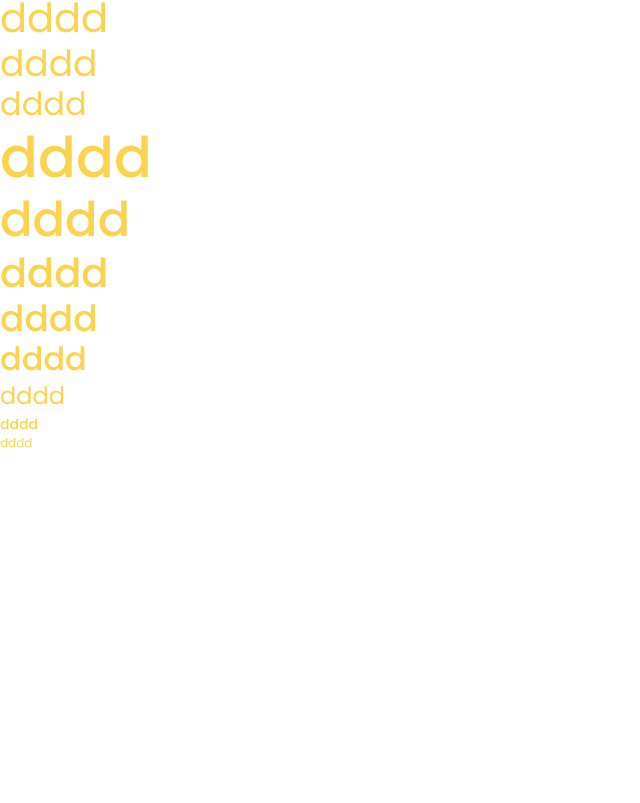
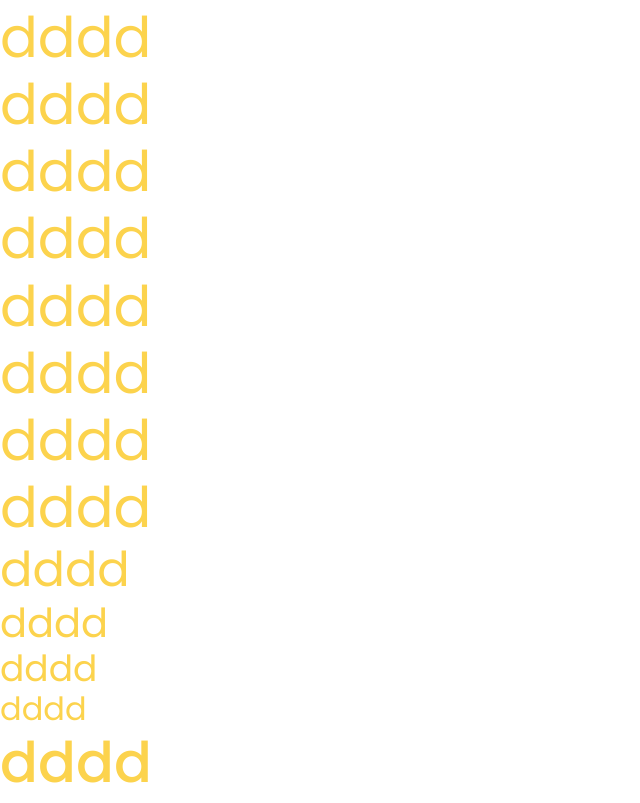
Before and after one commit to DawidRoguziak/bazar, a Nuxt app: page / in a window 1280 px wide. Shown: the part 257-1060 px from the top of the page, without its empty margins (0-640 px from the left). Before the commit the page ends 800 px from the top, so only its background shows below. Built offline with nearby package versions, Linux system fonts and the light colour scheme.

Commit message:
configure eslint

```diff
--- a/assets/main.css
+++ b/assets/main.css
@@ -95,7 +95,7 @@
     }
 
     @font-face {
-    font-family: "Poppins", sans-serif;
+        font-family: "Poppins";
         font-weight: 700;
         src: url("/fonts/Poppins-Bold.woff2") format("woff2");
     }
@@ -103,6 +103,7 @@
     * {
         @apply border-border;
     }
+
     body {
         @apply bg-background text-foreground;
     }
@@ -111,5 +112,4 @@
 
 body {
     font-family: "Poppins", sans-serif;
-  font-weight:300;
 }
--- a/components/ui/button/Button.vue
+++ b/components/ui/button/Button.vue
@@ -1,8 +1,8 @@
 <script setup lang="ts">
-import type { HTMLAttributes } from 'vue'
-import { Primitive, type PrimitiveProps } from 'radix-vue'
-import { type ButtonVariants, buttonVariants } from '.'
-import { cn } from '@/lib/utils'
+import type {HTMLAttributes} from 'vue'
+import {Primitive, type PrimitiveProps} from 'radix-vue'
+import {type ButtonVariants, buttonVariants} from '.'
+import {cn} from '@/lib/utils'
 
 interface Props extends PrimitiveProps {
   variant?: ButtonVariants['variant']
@@ -12,15 +12,18 @@ interface Props extends PrimitiveProps {
 
 const props = withDefaults(defineProps<Props>(), {
   as: 'button',
+  size: 'default',
+  class: '',
+  variant: 'default'
 })
 </script>
 
 <template>
   <Primitive
-    :as="as"
-    :as-child="asChild"
-    :class="cn(buttonVariants({ variant, size }), props.class)"
+      :as="as"
+      :as-child="asChild"
+      :class="cn(buttonVariants({ variant, size }), props.class)"
   >
-    <slot />
+    <slot/>
   </Primitive>
 </template>
--- a/layouts/defaunt.vue
+++ b/layouts/defaunt.vue
@@ -3,5 +3,7 @@
 </script>
 
 <template>
-  <slot></slot>
+  <div >
+  <slot/>
+  </div>
 </template>
--- a/package.json
+++ b/package.json
@@ -7,7 +7,9 @@
     "dev": "nuxt dev",
     "generate": "nuxt generate",
     "preview": "nuxt preview",
-    "postinstall": "nuxt prepare"
+    "postinstall": "nuxt prepare",
+    "lint": "eslint .",
+    "lint:fix": "eslint . --fix"
   },
   "dependencies": {
     "@nuxt/eslint": "^0.3.8",
--- a/pages/index.vue
+++ b/pages/index.vue
@@ -1,11 +1,12 @@
 <script setup lang="ts">
 
+import {range} from "@antfu/utils";
 </script>
 
 <template>
   <div class="text-amber-300  w-full">
     <div class="text-display-regular">aa</div>
-  <div class="text-bazarSoftPrimary " >
+    <div class="text-bazarSoftPrimary ">
       sdasdsad
 
       <UiButton>
@@ -14,13 +15,13 @@
 
     </div>
 
-  <div class="text-heading-regular-1">dddd</div>
+    <div class="text-heading-regular-1" v-for="a in range(10)" :key="a">dddd</div>
     <div class="text-heading-regular-2">dddd</div>
     <div class="text-heading-regular-3">dddd</div>
     <div class="text-heading-regular-4">dddd</div>
     <div class="text-heading-regular-5">dddd</div>
 
-  <div class="text-heading-bold-1">dddd</div>
+    <div class="text-heading-bold-1" v-for="i in range(2)">dddd</div>
     <div class="text-heading-bold-2">dddd</div>
     <div class="text-heading-bold-3">dddd</div>
     <div class="text-heading-bold-4">dddd</div>
```
Lines whose indentation alone changed are shown as unchanged.
